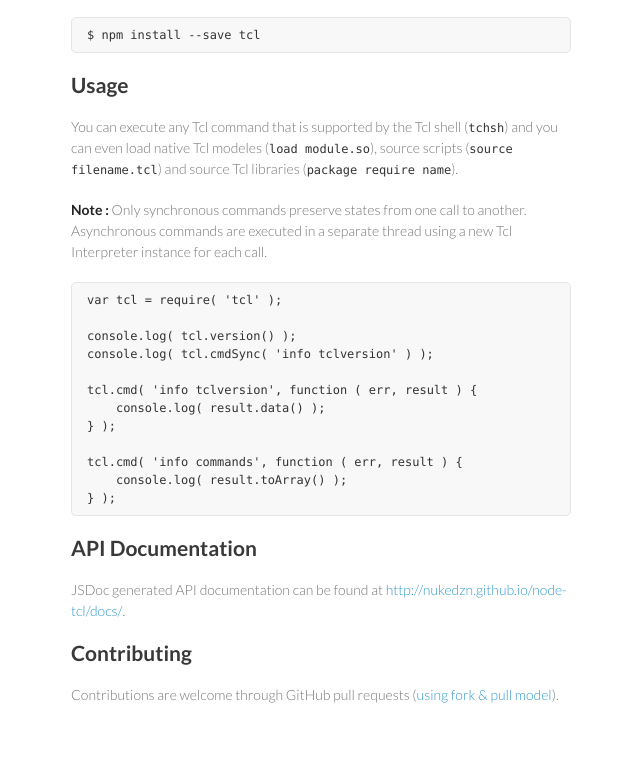
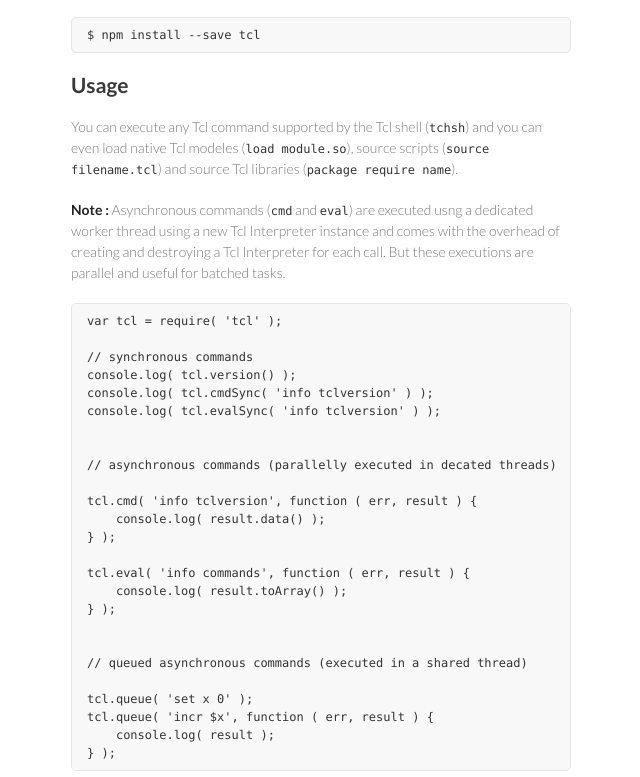
Before and after one commit to nukedzn/node-tcl, a plain HTML site: page index.html in a window 1280 px wide. Shown: the part 1783-2560 px from the top of the page, without its empty margins (499-1139 px from the left). Drawn offline with Linux system fonts and the light colour scheme.

```diff
--- a/index.html
+++ b/index.html
@@ -51,25 +51,39 @@
 <h2>
 <a id="usage" class="anchor" href="#usage" aria-hidden="true"><span class="octicon octicon-link"></span></a>Usage</h2>
 
-<p>You can execute any Tcl command that is supported by the Tcl shell (<code>tchsh</code>)
-and you can even load native Tcl modeles (<code>load module.so</code>), source scripts
+<p>You can execute any Tcl command supported by the Tcl shell (<code>tchsh</code>) and you
+can even load native Tcl modeles (<code>load module.so</code>), source scripts
 (<code>source filename.tcl</code>) and source Tcl libraries (<code>package require name</code>).</p>
 
-<p><strong>Note :</strong> Only synchronous commands preserve states from one call to another.
-Asynchronous commands are executed in a separate thread using a new Tcl Interpreter
-instance for each call.</p>
+<p><strong>Note :</strong> Asynchronous commands (<code>cmd</code> and <code>eval</code>) are executed usng a
+dedicated worker thread using a new Tcl Interpreter instance and comes with the
+overhead of creating and destroying a Tcl Interpreter for each call. But these
+executions are parallel and useful for batched tasks.</p>
 
 <div class="highlight highlight-js"><pre><span class="pl-k">var</span> tcl <span class="pl-k">=</span> <span class="pl-c1">require</span>( <span class="pl-s"><span class="pl-pds">'</span>tcl<span class="pl-pds">'</span></span> );
 
+<span class="pl-c">// synchronous commands</span>
 <span class="pl-en">console</span><span class="pl-c1">.log</span>( tcl.<span class="pl-c1">version</span>() );
 <span class="pl-en">console</span><span class="pl-c1">.log</span>( tcl.cmdSync( <span class="pl-s"><span class="pl-pds">'</span>info tclversion<span class="pl-pds">'</span></span> ) );
+<span class="pl-en">console</span><span class="pl-c1">.log</span>( tcl.evalSync( <span class="pl-s"><span class="pl-pds">'</span>info tclversion<span class="pl-pds">'</span></span> ) );
+
+
+<span class="pl-c">// asynchronous commands (parallelly executed in decated threads)</span>
 
 tcl.cmd( <span class="pl-s"><span class="pl-pds">'</span>info tclversion<span class="pl-pds">'</span></span>, <span class="pl-k">function</span> ( <span class="pl-smi">err</span>, <span class="pl-smi">result</span> ) {
     <span class="pl-en">console</span><span class="pl-c1">.log</span>( result.<span class="pl-c1">data</span>() );
 } );
 
-tcl.cmd( <span class="pl-s"><span class="pl-pds">'</span>info commands<span class="pl-pds">'</span></span>, <span class="pl-k">function</span> ( <span class="pl-smi">err</span>, <span class="pl-smi">result</span> ) {
+tcl.<span class="pl-c1">eval</span>( <span class="pl-s"><span class="pl-pds">'</span>info commands<span class="pl-pds">'</span></span>, <span class="pl-k">function</span> ( <span class="pl-smi">err</span>, <span class="pl-smi">result</span> ) {
     <span class="pl-en">console</span><span class="pl-c1">.log</span>( result.toArray() );
+} );
+
+
+<span class="pl-c">// queued asynchronous commands (executed in a shared thread)</span>
+
+tcl.queue( <span class="pl-s"><span class="pl-pds">'</span>set x 0<span class="pl-pds">'</span></span> );
+tcl.queue( <span class="pl-s"><span class="pl-pds">'</span>incr $x<span class="pl-pds">'</span></span>, <span class="pl-k">function</span> ( <span class="pl-smi">err</span>, <span class="pl-smi">result</span> ) {
+    <span class="pl-en">console</span><span class="pl-c1">.log</span>( result );
 } );</pre></div>
 
 <h2>
```
Also changed, not shown: params.json (+1 -1 lines).
